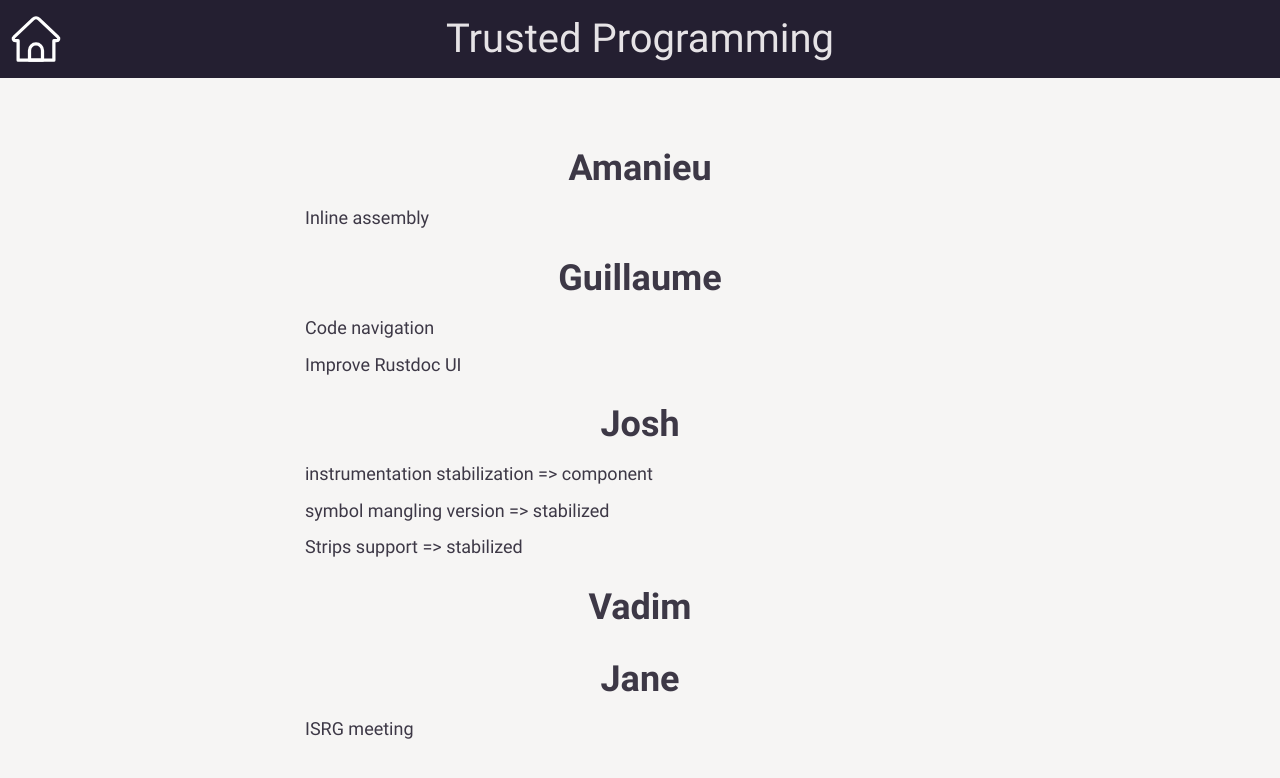
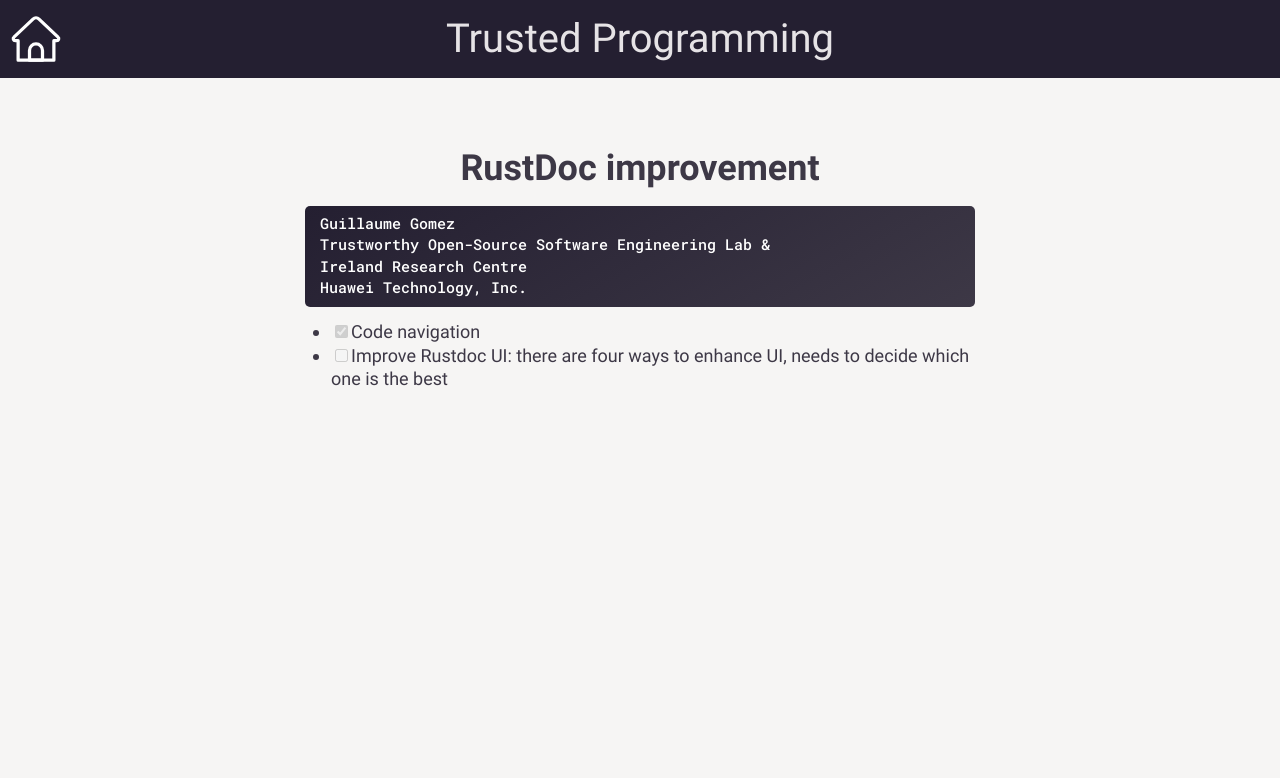
Before and after one commit to yijunyu/trusted-programming.github.io, a Jekyll site: the page built from articles/Tools/RustDoc.md, in a window 1280 px wide. Shown: the top 778 px of the page. Built offline with Jekyll 4.4.1, drawn with Linux system fonts in a browser that asks for light colours; our own code applies the rules of GitHub Pages for plain Markdown files.

Commit message:
initial update on Rustdoc's progress

````diff
--- a/articles/Tools/RustDoc.md
+++ b/articles/Tools/RustDoc.md
@@ -1,27 +1,11 @@
-# Amanieu
+# RustDoc improvement
 
-Inline assembly
+```
+Guillaume Gomez
+Trustworthy Open-Source Software Engineering Lab &
+Ireland Research Centre
+Huawei Technology, Inc.
+```
 
-
-
-# Guillaume
-
-Code navigation
-
-Improve Rustdoc UI
-
-# Josh
-
-instrumentation stabilization => component
-
-symbol mangling version => stabilized
-
-Strips support => stabilized
-
-# Vadim
-
-
-
-# Jane
-
-ISRG meeting
+- [x] Code navigation
+- [ ] Improve Rustdoc UI: there are four ways to enhance UI, needs to decide which one is the best
````
